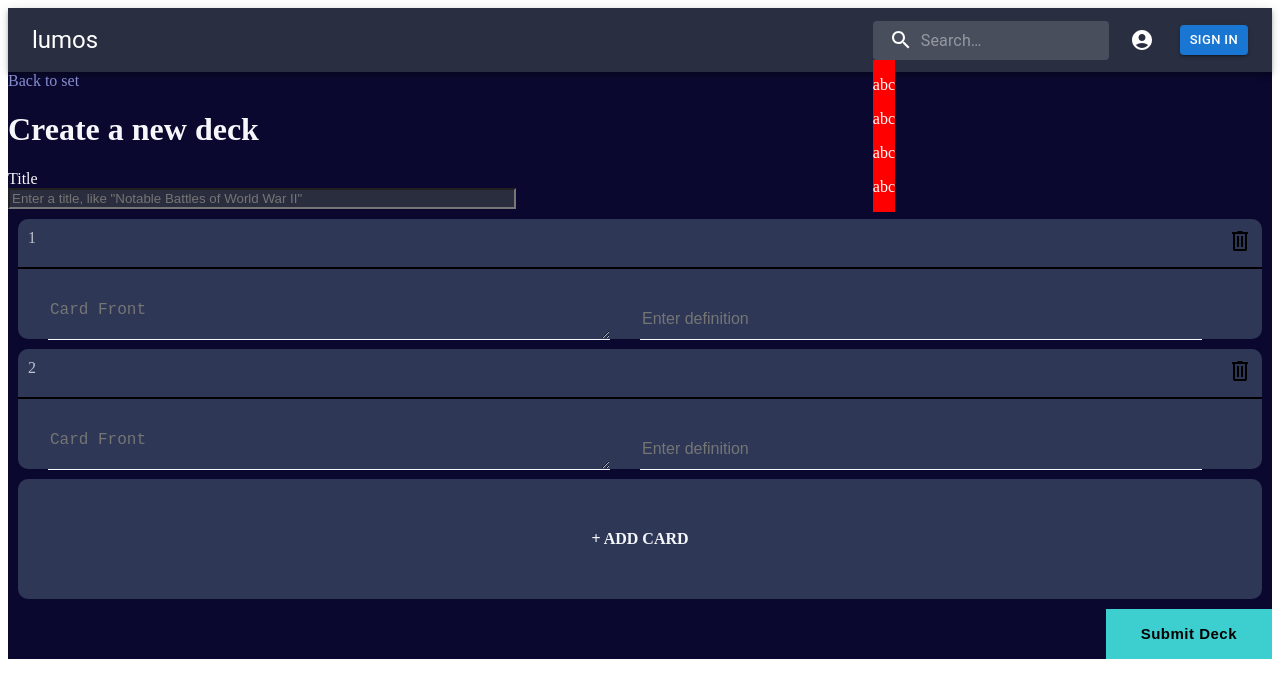
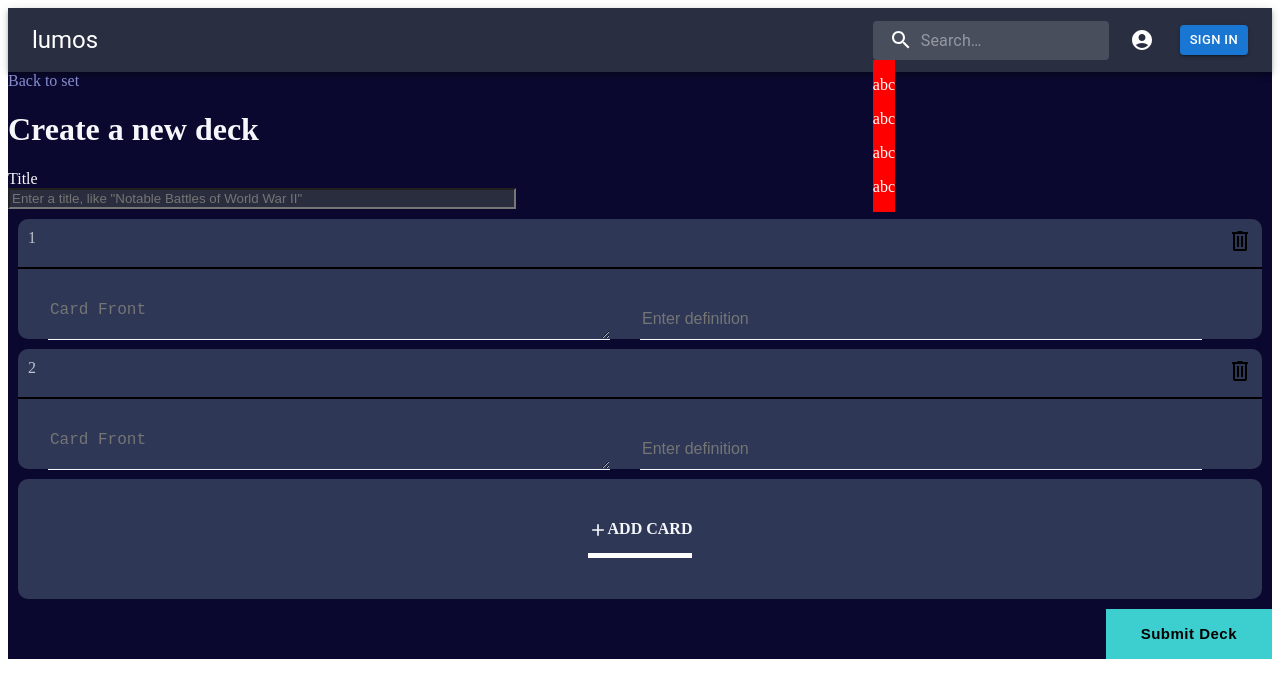
Before and after one commit to vvalentinv/Lumos-LL-Final, a React (Create React App) app in the folder client/: page /createdeck in a window 1280 px wide. Shown: the top 698 px of the page. Built offline with nearby package versions, Linux system fonts and the light colour scheme; no server answers.

Commit message:
update add-card-row hovering color change and style

```diff
--- a/client/src/components/add-card-row/add-card-row.component.jsx
+++ b/client/src/components/add-card-row/add-card-row.component.jsx
@@ -1,10 +1,16 @@
 
 import './add-card-row.styles.scss';
+import AddIcon from '@mui/icons-material/Add';
 
 const AddCardRow = ({ addCardHandler }) => {
     return (
         <div className='add-row-card-container' onClick={addCardHandler}>
-            <span className='add-card-row-text'>+ ADD CARD</span>
+            <div className='add-card-main'>
+                <div className='add-card-div'>
+                    <AddIcon fontSize='small'/>
+                    <span className='add-card-row-text'>ADD CARD</span>
+                </div>
+            </div>
         </div>
     )
 }
--- a/client/src/components/add-card-row/add-card-row.styles.scss
+++ b/client/src/components/add-card-row/add-card-row.styles.scss
@@ -1,6 +1,7 @@
 
 
     .add-row-card-container {
+
         display: flex;
         justify-content: center;
         align-items: center;
@@ -11,13 +12,18 @@
         font-weight: bold;
         cursor: pointer;
 
-
         &:hover{
             color:#ffce25;
+            .add-card-div {
+                border-bottom: 5px solid #ffce25;
+            }
         }
 
-        .add-card-row-text {
-            border-color: #3dcfcf ;
-            border-width: 0 0 1.5px 0;
+        .add-card-div {
+            display:flex;
+            text-align: center;
+            border-width: thick;
+            padding: 0 0 0.8em 0;
+            border-bottom: 5px solid #ffffff;
         }
     }
```
